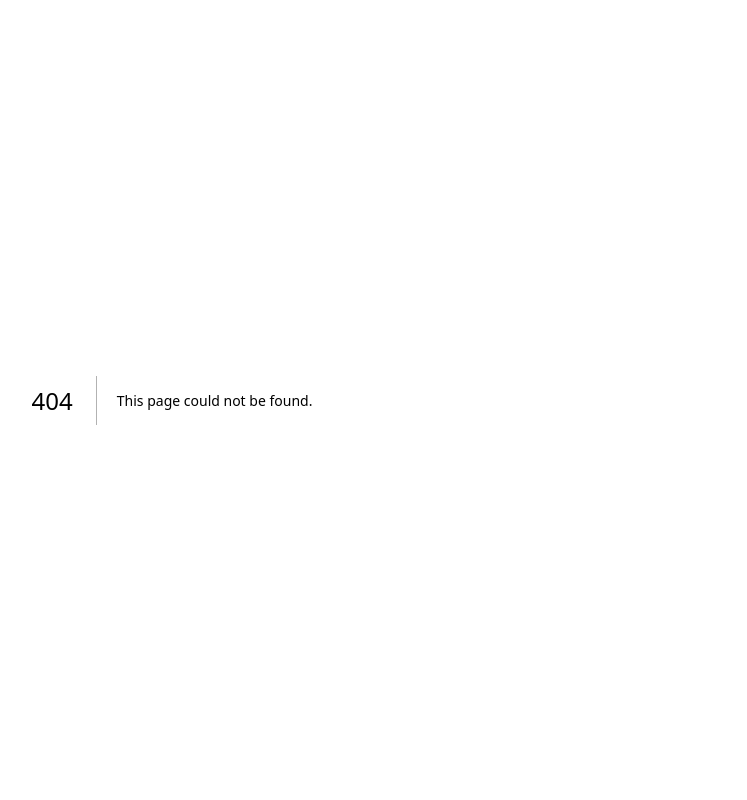
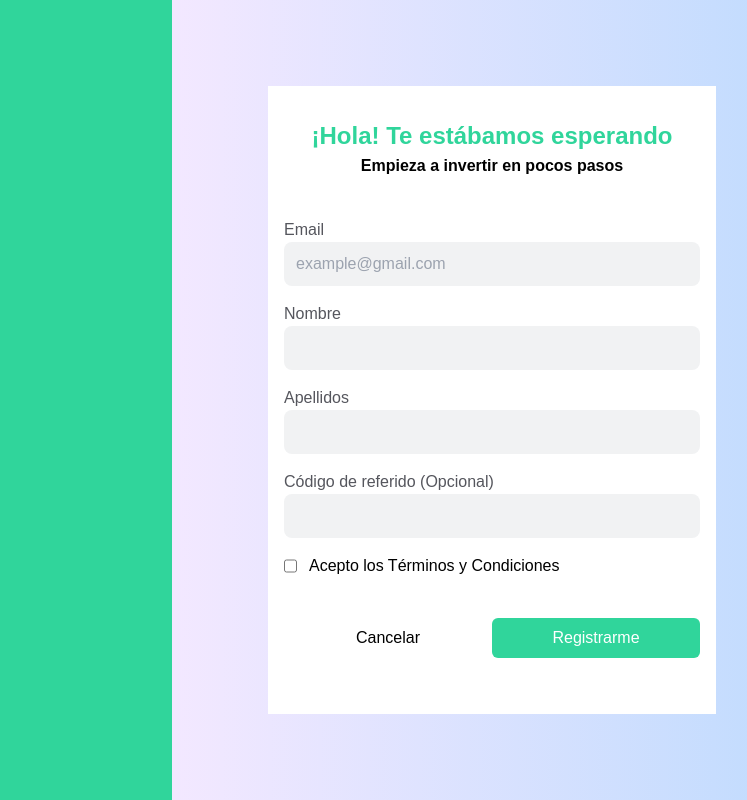
Before and after one commit to biigkeviindev/vuzoon, a Next.js app: page /auth/signup in a window 1280 px wide. Before the commit this address had no page. Shown: the whole page, without its empty margins (468-1215 px from the left). Built offline with nearby package versions, Linux system fonts and the light colour scheme.

Commit message:
feat: Markup signup

```diff
--- a/packages/components/AssetList.tsx
+++ b/packages/components/AssetList.tsx
@@ -10,7 +10,7 @@ const AssetList = () => {
     <div>
       <div className="flex flex-col flex-wrap md:flex-row">
         {assets.map((entry: RealStateAsset, index: number) => {
-          return <AssetCard asset={entry} />;
+          return <AssetCard key={index} asset={entry} />;
         })}
       </div>
     </div>
--- a/packages/components/Layout.tsx
+++ b/packages/components/Layout.tsx
@@ -1,6 +1,7 @@
 import React from "react";
 import AssetCard from "./AssetCard";
 import SideMenu from "./SideMenu";
+import { MdOutlineMenu } from "react-icons/md";
 
 const Layout = ({ content, page }: any) => {
   return (
@@ -10,6 +11,7 @@ const Layout = ({ content, page }: any) => {
       </div>
       <div className="w-full md:w-4/5 h-[100vh] overflow-y-scroll no-scrollbar">
         <div className="px-5 flex shadow- items-center fixed w-full h-[10vh] text-white bg-[#1a2543]">
+          <MdOutlineMenu size={30} className="mr-3" />
           <h1 className="text-xl font-bold">{page}</h1>
         </div>
         <div className="px-4">
@@ -22,12 +24,4 @@ const Layout = ({ content, page }: any) => {
   );
 };
 
-{
-  /* <h1>Listado de propiedades:</h1>
-        <div className="flex flex-col flex-wrap md:flex-row">
-          {assets.map((entry: RealStateAsset, index: number) => {
-            return <AssetCard asset={entry} />;
-          })}
-        </div> */
-}
 export default Layout;
--- a/packages/components/SideMenu.tsx
+++ b/packages/components/SideMenu.tsx
@@ -17,7 +17,7 @@ const SideMenu = () => {
       <div className="py-8">
         <nav>
           {NavigationItems.map((entry: any, index: number) => (
-            <div className="py-2 cursor-pointer">
+            <div className="py-2 cursor-pointer" key={index}>
               <p className="flex items-center font-bold">
                 <span className="mr-3">{entry.icon}</span>
                 {entry.title}
--- /dev/null
+++ b/pages/auth/signup.tsx
@@ -0,0 +1,53 @@
+import React from "react";
+
+const signup = () => {
+  return (
+    <div className="flex  min-h-screen bg-gradient-to-r from-blue-100 via-purple-100 to-blue-200">
+      <div className="w-1/2 min-h-screen bg-[#30d59b]"></div>
+      <div className="w-1/2 px-24 rounded-md flex justify-center items-center">
+        <div className="w-full py-8 px-4 bg-white">
+          <div className="flex flex-col items-center mb-10">
+            <h2 className="text-[#30d59b] font-extrabold text-[24px]">
+              ¡Hola! Te estábamos esperando
+            </h2>
+            <p className="font-bold">Empieza a invertir en pocos pasos</p>
+          </div>
+          <div>
+            <form>
+              <div className="flex flex-col mb-4">
+                <label className="text-[#55565d]">Email</label>
+                <input type="email" placeholder="example@gmail.com" />
+              </div>
+              <div className="flex flex-col mb-4">
+                <label className="text-[#55565d]">Nombre</label>
+                <input type="text" placeholder="" />
+              </div>
+              <div className="flex flex-col mb-4">
+                <label className="text-[#55565d]">Apellidos</label>
+                <input type="text" placeholder="" />
+              </div>
+              <div className="flex flex-col mb-4">
+                <label className="text-[#55565d]">
+                  Código de referido (Opcional)
+                </label>
+                <input type="text" placeholder="" />
+              </div>
+              <div className="flex mb-4">
+                <input type="checkbox" className="mr-3" placeholder="" />
+                <label>Acepto los Términos y Condiciones</label>
+              </div>
+              <div className="flex py-6">
+                <button className="w-1/2">Cancelar</button>
+                <button className="w-1/2 bg-[#30d59b] py-2 rounded-md text-white">
+                  Registrarme
+                </button>
+              </div>
+            </form>
+          </div>
+        </div>
+      </div>
+    </div>
+  );
+};
+
+export default signup;
--- a/styles/globals.css
+++ b/styles/globals.css
@@ -19,3 +19,10 @@ body {
     scrollbar-width: none; /* Firefox */
   }
 }
+
+input {
+  padding: 10px 12px;
+  border-radius: 8px;
+  background-color: #f1f2f3;
+  border: 0px;
+}
```
